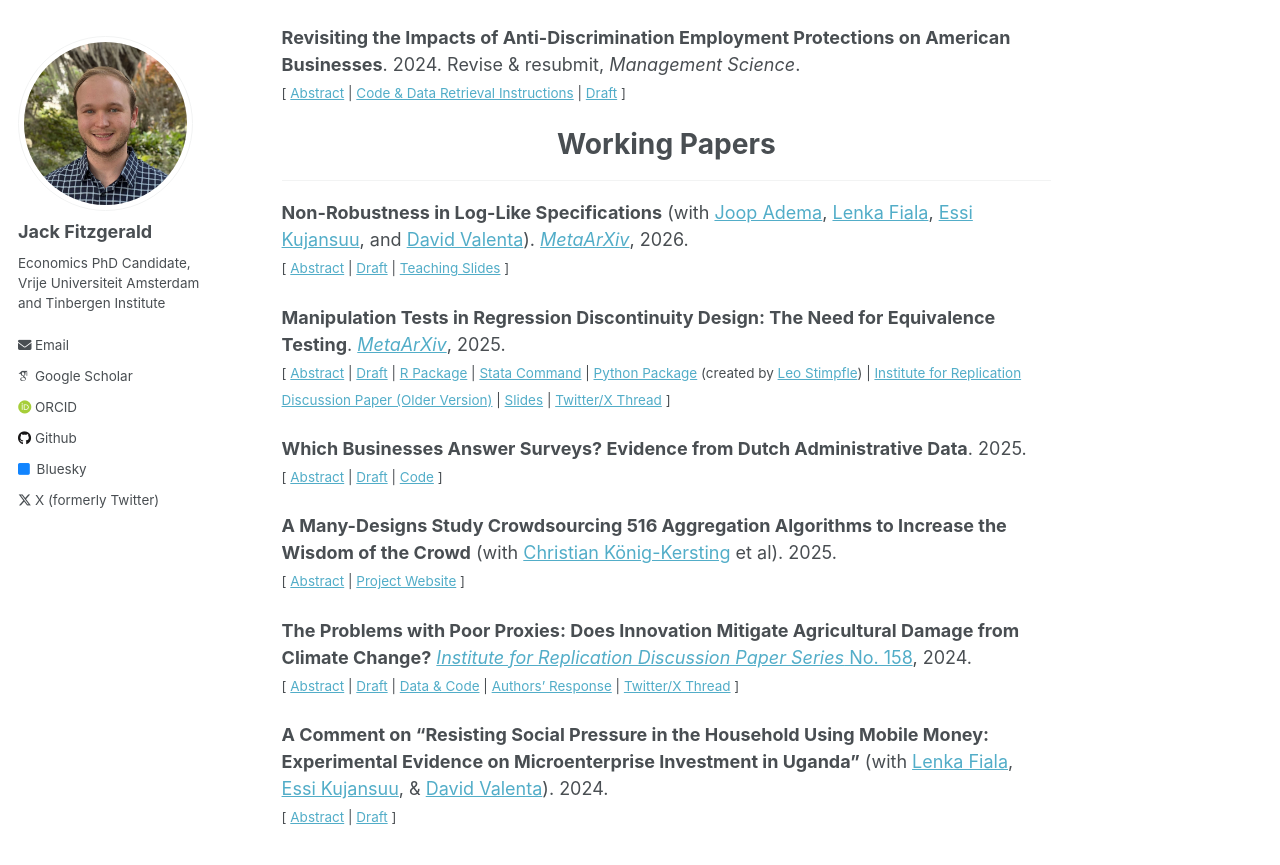
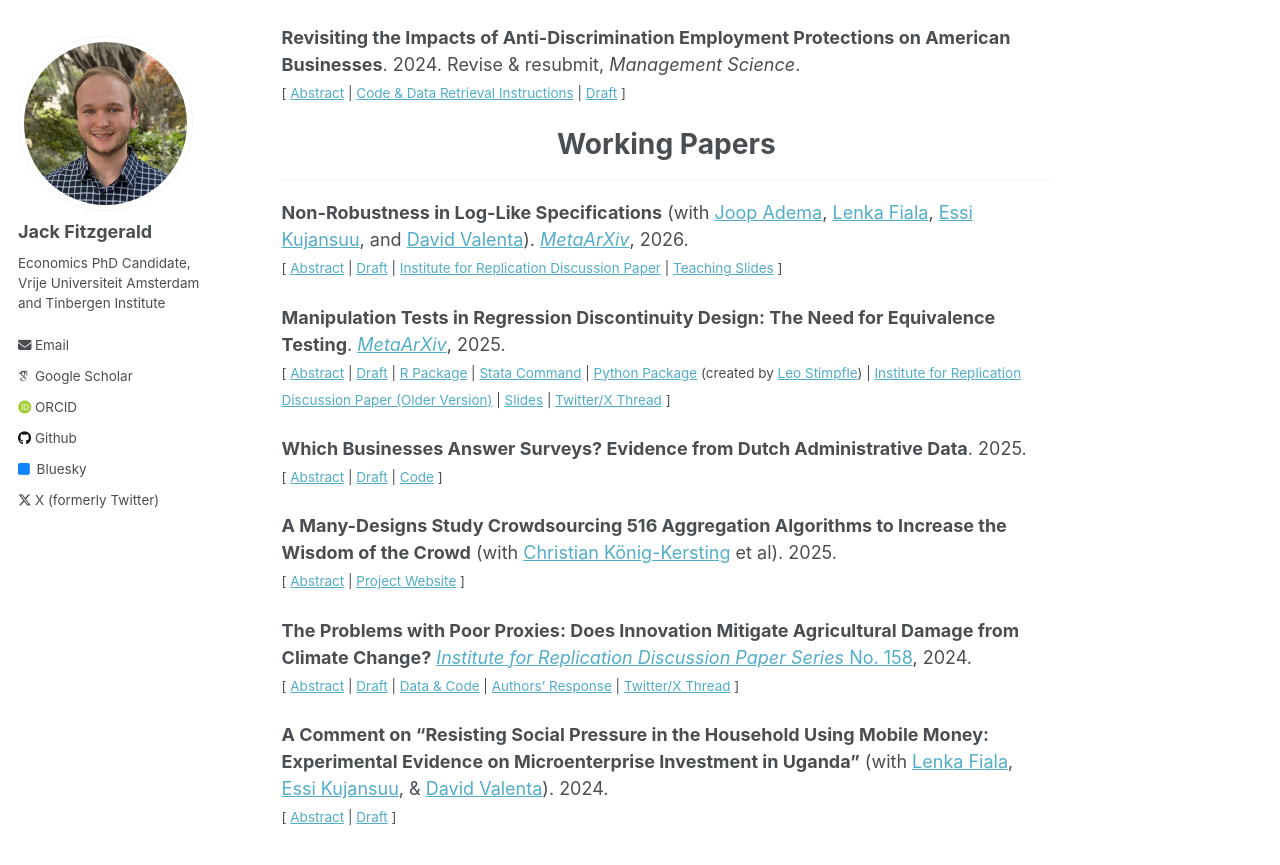
Before and after one commit to jack-fitzgerald/jack-fitzgerald.github.io, a Jekyll site: the page built from _pages/papers.md, in a window 1280 px wide and 900 px high, scrolled down 1883 px. Shown: the top 865 px of the window. Built offline with Jekyll 4.4.1, drawn with Linux system fonts in a browser that asks for light colours; some web fonts are replaced.

Commit message:
Update papers.md

```diff
--- a/_pages/papers.md
+++ b/_pages/papers.md
@@ -127,7 +127,7 @@ Greene & Shenoy (2022, <i>Management Science</i>) - henceforth GS22 - find that
 - - -
 
 **Non-Robustness in Log-Like Specifications** (with [Joop Adema](https://jopieadema.github.io/), [Lenka Fiala](https://www.lenkafiala.com/), [Essi Kujansuu](https://sites.google.com/view/essi-kujansuu/home), and [David Valenta](https://valenta.dev/)). [<i>MetaArXiv</i>](https://doi.org/10.31222/osf.io/juda7_v1), 2026. <br/>
-<small>[ <a href="#/" onclick="visib('log-like')">Abstract</a> | [Draft](https://doi.org/10.31222/osf.io/juda7_v1) | [Teaching Slides](https://jack-fitzgerald.github.io/files/Log-Like_Teaching_Slides.pdf) ] </small>
+<small>[ <a href="#/" onclick="visib('log-like')">Abstract</a> | [Draft](https://doi.org/10.31222/osf.io/juda7_v1) | [Institute for Replication Discussion Paper](https://hdl.handle.net/10419/338628) | [Teaching Slides](https://jack-fitzgerald.github.io/files/Log-Like_Teaching_Slides.pdf) ] </small>
 
 <div id="log-like" style="display: none; text-align: justify; line-height: 1.2" ><small>
 
```
